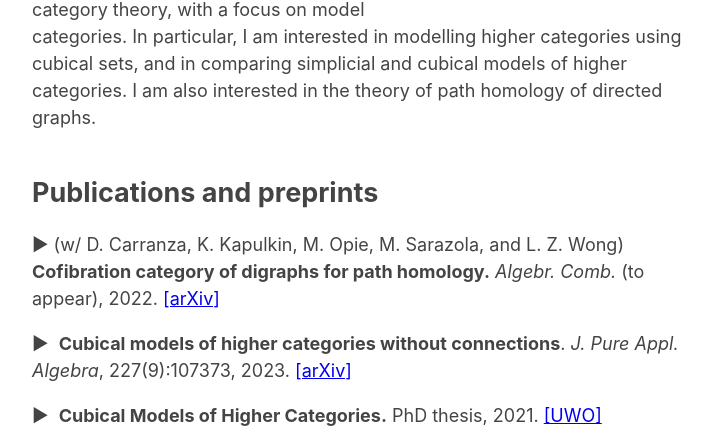
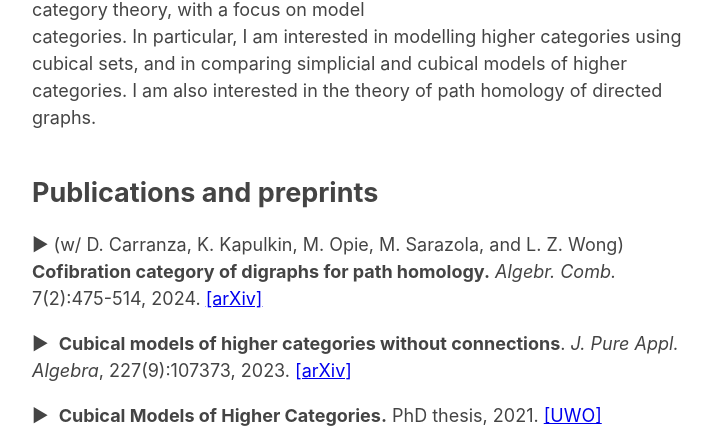
Before and after one commit to bcldoherty/personal-webpage, a plain HTML site: page index.html in a window 1280 px wide. Shown: the part 345-789 px from the top of the page, without its empty margins (283-995 px from the left). Drawn offline with Linux system fonts and the light colour scheme.

Commit message:
Update index.html

```diff
--- a/index.html
+++ b/index.html
@@ -39,7 +39,7 @@ My main areas of research are in categorical homotopy theory and higher category
 <h2>Publications and preprints</h2>
 
 <p></p>
-</dt><dt>►&nbsp;(w/ D. Carranza, K. Kapulkin, M. Opie, M. Sarazola, and L. Z. Wong) <b>Cofibration category of digraphs for path homology.</b> <i>Algebr. Comb.</i> (to appear), 2022.
+</dt><dt>►&nbsp;(w/ D. Carranza, K. Kapulkin, M. Opie, M. Sarazola, and L. Z. Wong) <b>Cofibration category of digraphs for path homology.</b> <i>Algebr. Comb.</i> 7(2):475-514, 2024.
 <a href="https://arxiv.org/abs/2212.12568">[arXiv]</a>
 
 <p></p>
```
